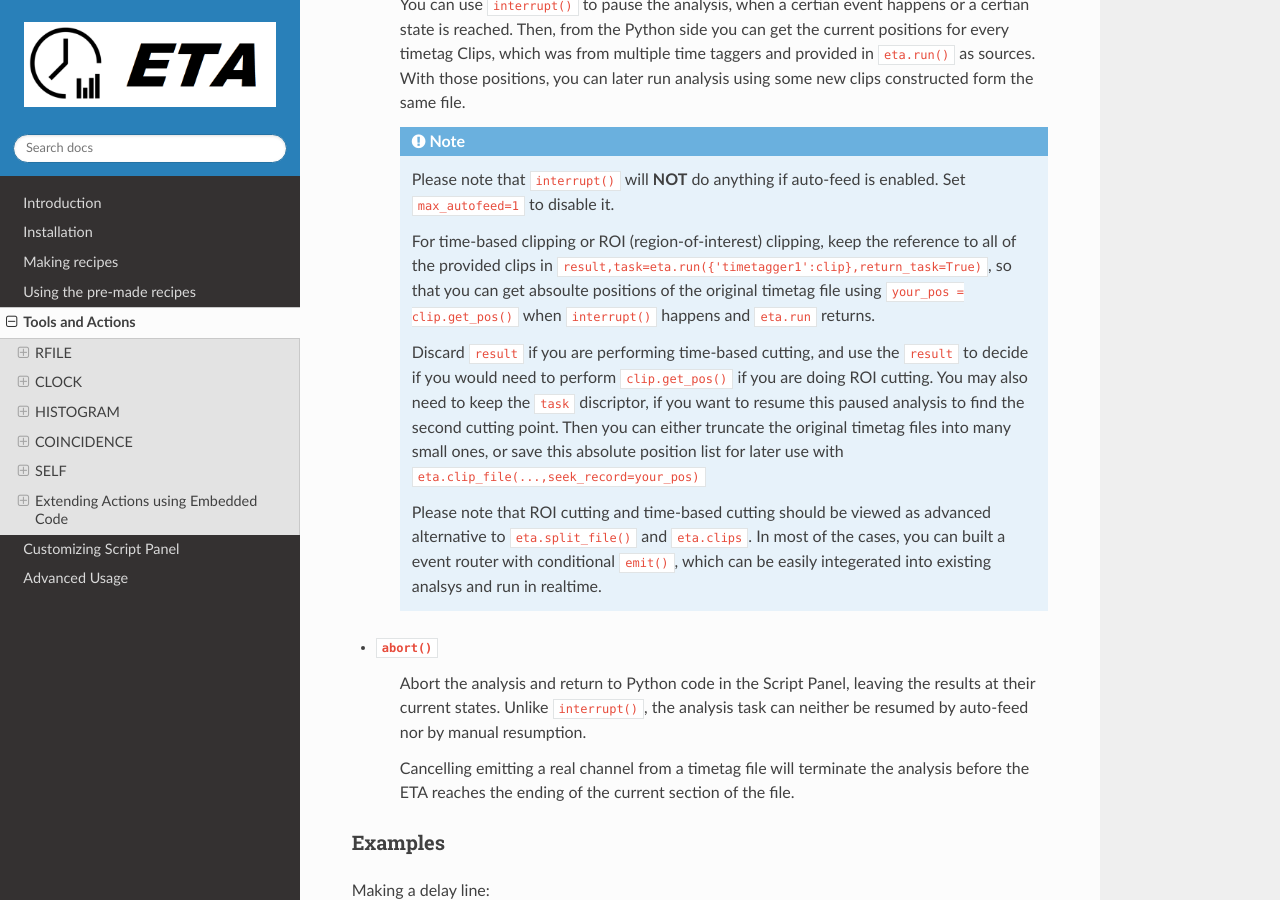
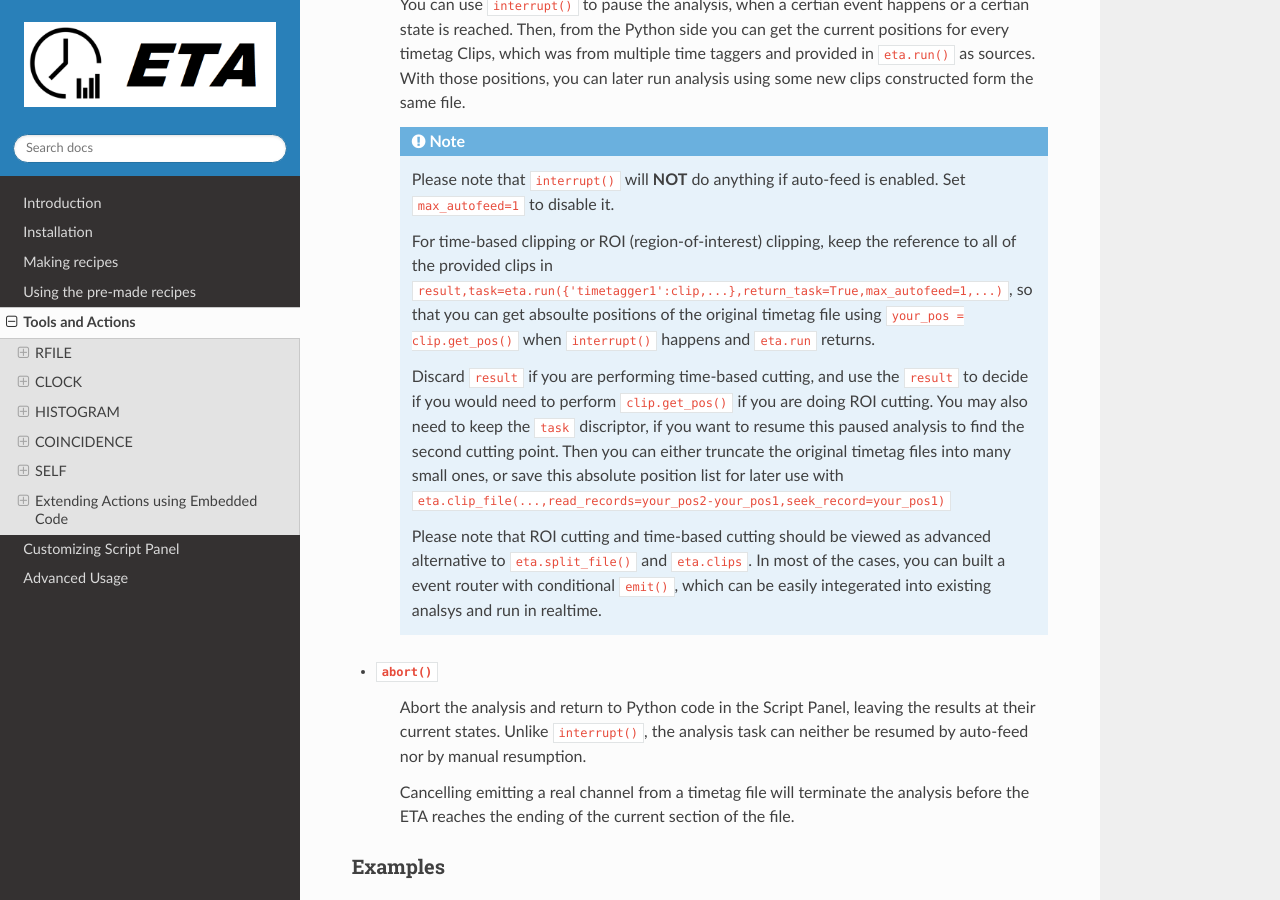
Before and after one commit to timetag/timetag.github.io, a Sphinx documentation site: the page built from docs/actions.rst, in a window 1280 px wide and 900 px high, scrolled down 7041 px. Built offline with Sphinx 7.4.7 and the Read the Docs theme 2.0.0, drawn with Linux system fonts in a browser that asks for light colours.

Commit message:
Update actions.rst

```diff
--- a/docs/actions.rst
+++ b/docs/actions.rst
@@ -243,9 +243,9 @@
 
         Please note that ``interrupt()`` will **NOT** do anything if auto-feed is enabled. Set ``max_autofeed=1`` to disable it.
 
-        For time-based clipping or ROI (region-of-interest) clipping, keep the reference to all of the provided clips in ``result,task=eta.run({'timetagger1':clip},return_task=True)``, so that you can get absoulte positions of the original timetag file using ``your_pos = clip.get_pos()`` when ``interrupt()`` happens and ``eta.run`` returns.
+        For time-based clipping or ROI (region-of-interest) clipping, keep the reference to all of the provided clips in ``result,task=eta.run({'timetagger1':clip,...},return_task=True,max_autofeed=1,...)``, so that you can get absoulte positions of the original timetag file using ``your_pos = clip.get_pos()`` when ``interrupt()`` happens and ``eta.run`` returns.
 
-        Discard ``result`` if you are performing time-based cutting, and use the ``result`` to decide if you would need to perform ``clip.get_pos()`` if you are doing ROI cutting. You may also need to keep the ``task`` discriptor, if you want to resume this paused analysis to find the second cutting point. Then you can either truncate the original timetag files into many small ones, or save this absolute position list for later use with ``eta.clip_file(...,seek_record=your_pos)``
+        Discard ``result`` if you are performing time-based cutting, and use the ``result`` to decide if you would need to perform ``clip.get_pos()`` if you are doing ROI cutting. You may also need to keep the ``task`` discriptor, if you want to resume this paused analysis to find the second cutting point. Then you can either truncate the original timetag files into many small ones, or save this absolute position list for later use with ``eta.clip_file(...,read_records=your_pos2-your_pos1,seek_record=your_pos1)``
 
         Please note that ROI cutting and time-based cutting should be viewed as advanced alternative to ``eta.split_file()`` and ``eta.clips``. In most of the cases, you can built a event router with conditional ``emit()``,  which can be easily integerated into existing analsys and run in realtime.
 
```
